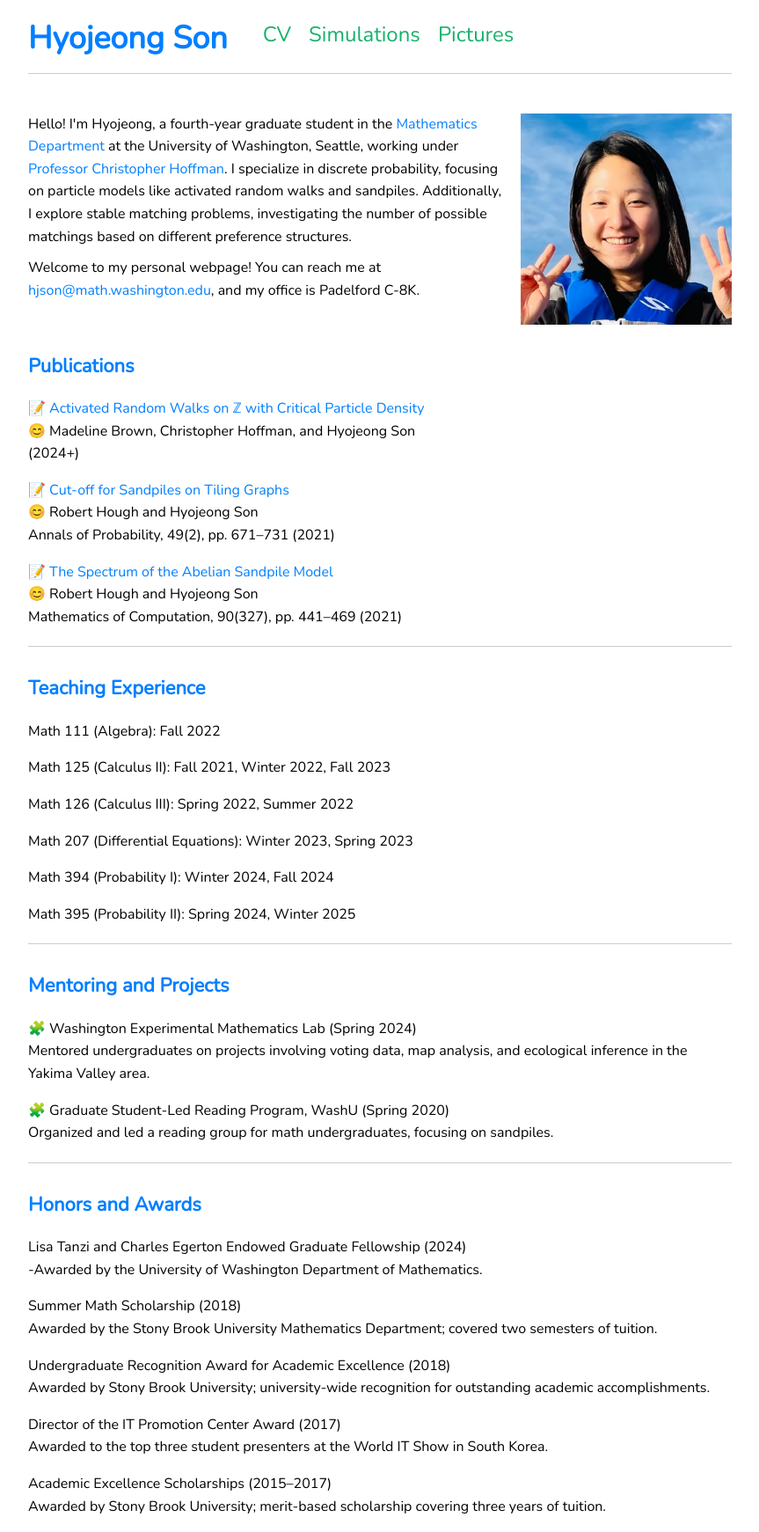
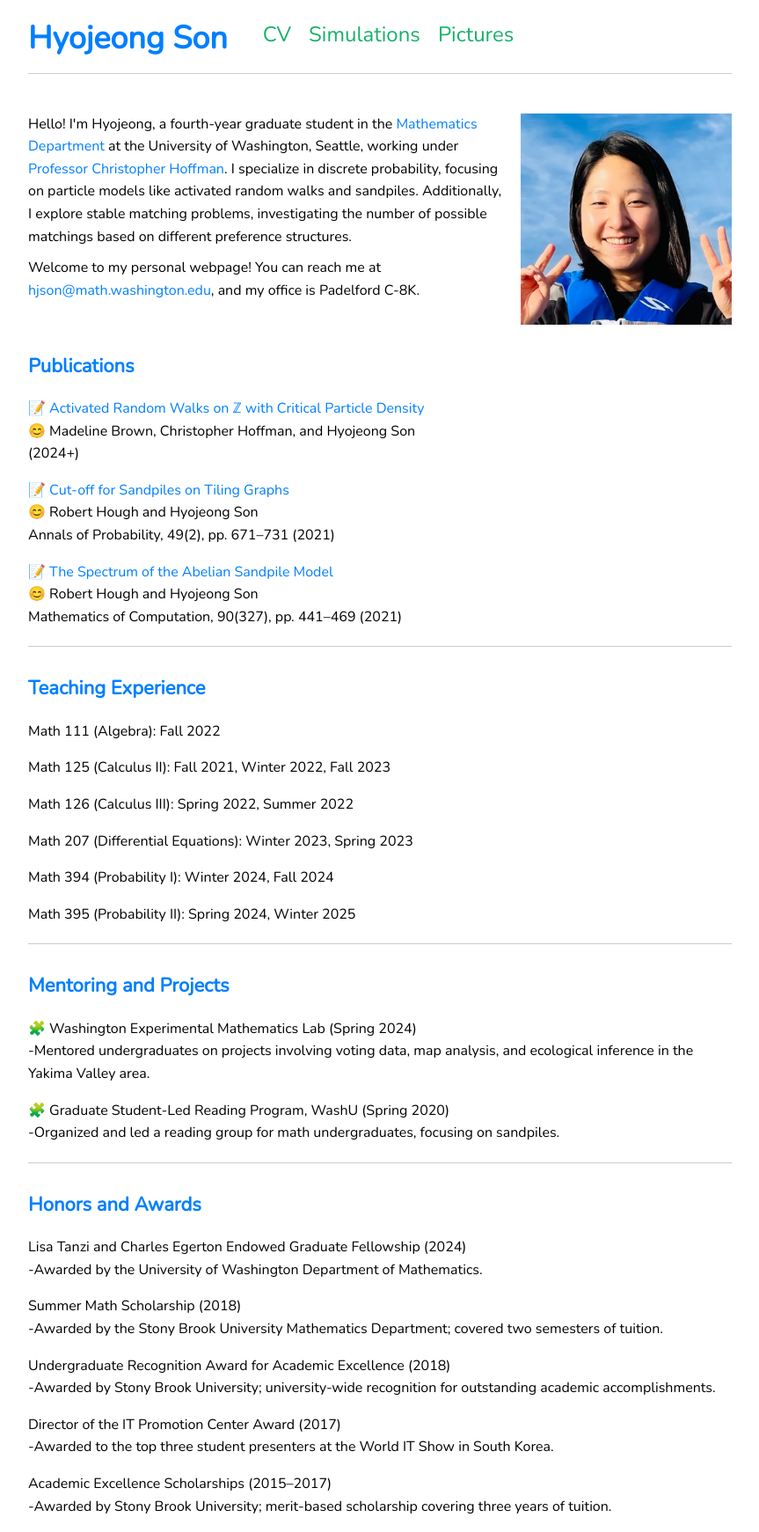
Before and after one commit to hyojeong-son/hyojeong-son.github.io, a Jekyll site: the page built from index.md, in a window 1280 px wide. Shown: the whole page at 88% size, without its empty margins (208-1071 px from the left). Built offline with Jekyll 4.4.1, drawn with Linux system fonts in a browser that asks for light colours.

```diff
--- a/index.md
+++ b/index.md
@@ -56,10 +56,10 @@ Math 395 (Probability II): Spring 2024, Winter 2025
 <a id="mentorship"></a>
 
 🧩 Washington Experimental Mathematics Lab (Spring 2024)
-Mentored undergraduates on projects involving voting data, map analysis, and ecological inference in the Yakima Valley area.
+-Mentored undergraduates on projects involving voting data, map analysis, and ecological inference in the Yakima Valley area.
 
 🧩 Graduate Student-Led Reading Program, WashU (Spring 2020)
-Organized and led a reading group for math undergraduates, focusing on sandpiles.
+-Organized and led a reading group for math undergraduates, focusing on sandpiles.
 
 ---
 
@@ -70,13 +70,13 @@ Organized and led a reading group for math undergraduates, focusing on sandpiles
   -Awarded by the University of Washington Department of Mathematics.
 
 - Summer Math Scholarship (2018)
-  Awarded by the Stony Brook University Mathematics Department; covered two semesters of tuition.
+  -Awarded by the Stony Brook University Mathematics Department; covered two semesters of tuition.
 
 - Undergraduate Recognition Award for Academic Excellence (2018)
-  Awarded by Stony Brook University; university-wide recognition for outstanding academic accomplishments.
+  -Awarded by Stony Brook University; university-wide recognition for outstanding academic accomplishments.
 
 - Director of the IT Promotion Center Award (2017)
-  Awarded to the top three student presenters at the World IT Show in South Korea.
+  -Awarded to the top three student presenters at the World IT Show in South Korea.
 
 - Academic Excellence Scholarships (2015–2017)
-  Awarded by Stony Brook University; merit-based scholarship covering three years of tuition.
+  -Awarded by Stony Brook University; merit-based scholarship covering three years of tuition.
```
